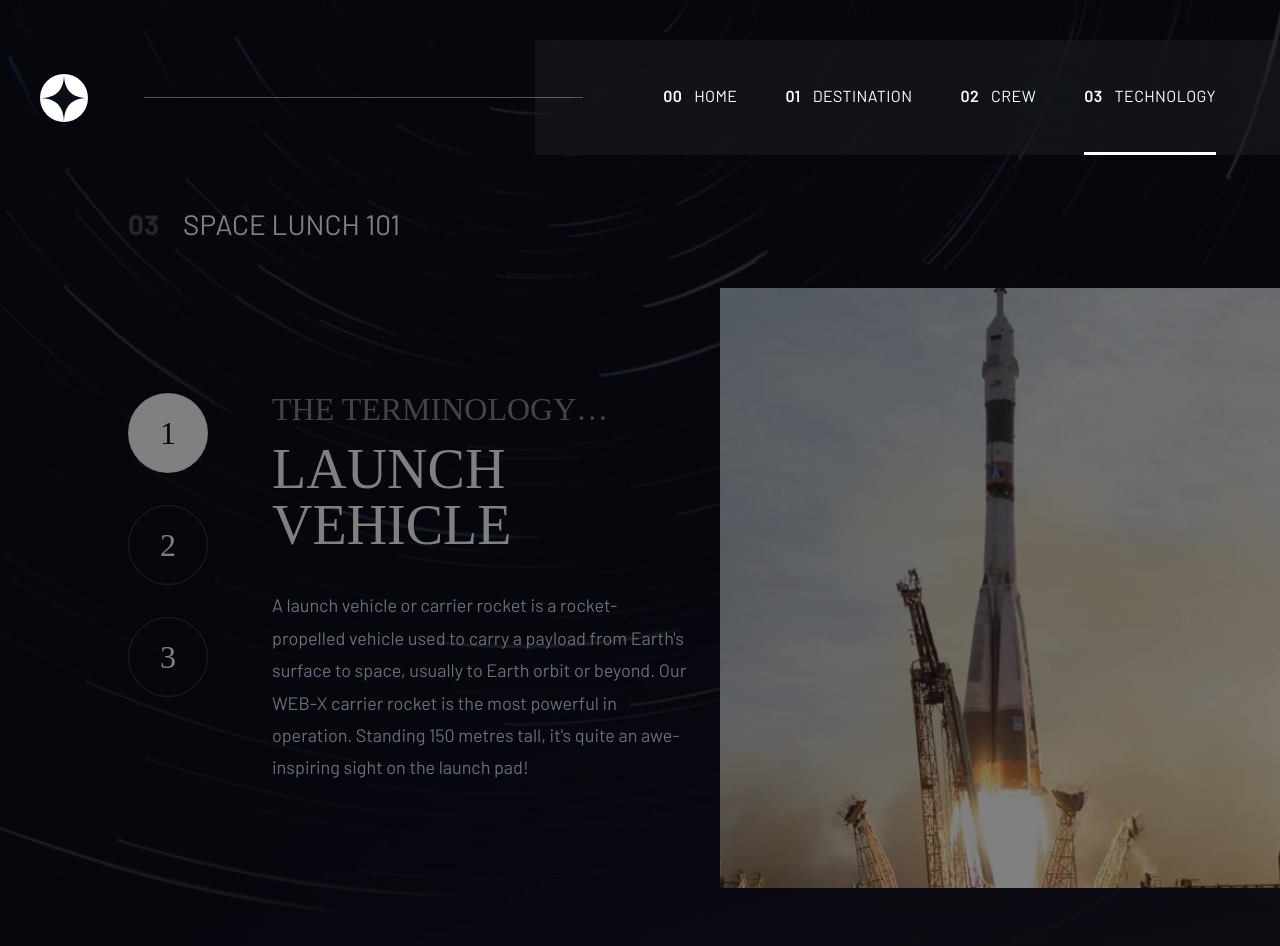
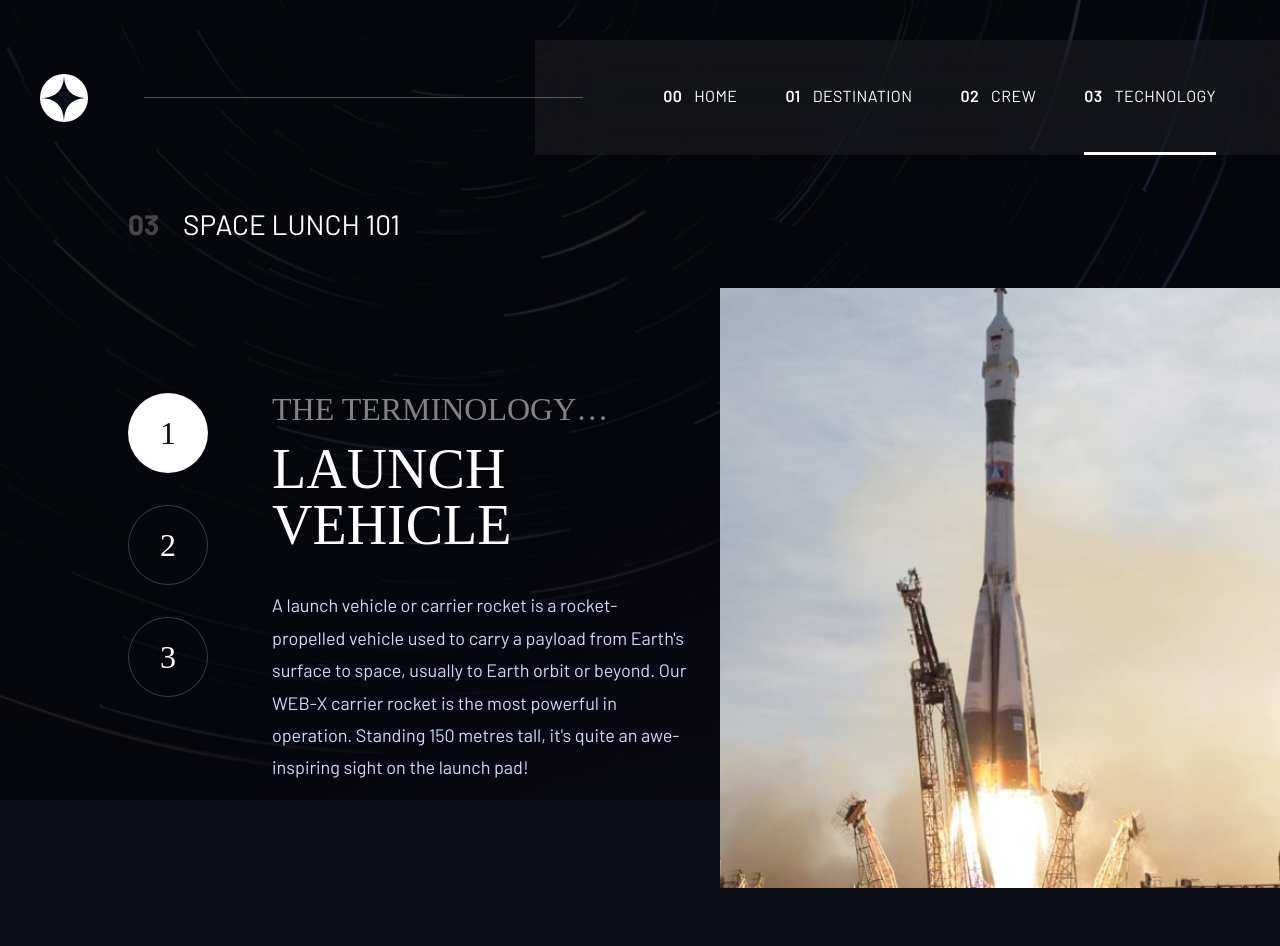
Before and after one commit to l025/fm-c, a Next.js app: page /space-tourism-website/technology in a window 1280 px wide. Shown: the top 946 px of the page. Built offline with nearby package versions, Linux system fonts and the light colour scheme; a web font is replaced by a local one.

Commit message:
fix bg brightness

```diff
--- a/app/space-tourism-website/crew/content.jsx
+++ b/app/space-tourism-website/crew/content.jsx
@@ -10,13 +10,13 @@ export default function CrewContent({ data }) {
   }, [])
   return (
     <>
-      <main
-        className={
-          'flex justify-center items-start md:items-start min-h-screen bg-neutral-100 bg-cover brightness-50' +
-          ' bg-[url("/space-tourism-website/assets/crew/background-crew-mobile.jpg")]' +
-          ' md:bg-[url("/space-tourism-website/assets/crew/background-crew-tablet.jpg")]' +
-          ' xl:bg-[url("/space-tourism-website/assets/crew/background-crew-desktop.jpg")]'
-        }>
+      <main className="flex justify-center items-end min-h-screen bg-neutral-100 ">
+        <div
+          className={
+            'bg bg-[url("/space-tourism-website/assets/crew/background-crew-mobile.jpg")]' +
+            ' md:bg-[url("/space-tourism-website/assets/crew/background-crew-tablet.jpg")]' +
+            ' xl:bg-[url("/space-tourism-website/assets/crew/background-crew-desktop.jpg")]'
+          }></div>
         <div className="container ">
           <div className="flex flex-col md:gap-6 items-center justify-center min-h-screen xl:relative xl:justify-between xl:items-start mx-8 md:mx-12 xl:mx-32 xl:pb-16 text-center xl:text-left">
             <h1 className="flex gap-6 my-6 w-full justify-center md:justify-start pt-20 md:pt-32 xl:mt-20">
@@ -71,7 +71,7 @@ export default function CrewContent({ data }) {
                       'max-w-[271px]  md:max-w-[446px] xl:max-h-[734px]'
                     }
                   />
-                  <div className="absolute bottom-0 left-0 w-full h-20 md:h-32 xl:h-32 bg-gradient-to-t from-primary to-transparent"></div>
+                  <div className="absolute bottom-0 left-0 w-full h-20 md:h-32 xl:h-32 bg-gradient-to-t from-[#06070b] to-transparent rounded-t-full"></div>
                 </div>
               </div>
             </div>
--- a/app/space-tourism-website/destination/content.jsx
+++ b/app/space-tourism-website/destination/content.jsx
@@ -10,13 +10,14 @@ export default function DestinationContent({ data }) {
   }, [])
   return (
     <>
-      <main
-        className={
-          'flex justify-center items-start md:items-start min-h-screen bg-neutral-100 bg-cover brightness-50' +
-          ' bg-[url("/space-tourism-website/assets/destination/background-destination-mobile.jpg")]' +
-          ' md:bg-[url("/space-tourism-website/assets/destination/background-destination-tablet.jpg")]' +
-          ' xl:bg-[url("/space-tourism-website/assets/destination/background-destination-desktop.jpg")]'
-        }>
+      <main className="flex justify-center items-end min-h-screen bg-neutral-100 ">
+        <div
+          className={
+            'bg justify-center items-start md:items-start min-h-screen bg-neutral-100 bg-cover brightness-50' +
+            ' bg-[url("/space-tourism-website/assets/destination/background-destination-mobile.jpg")]' +
+            ' md:bg-[url("/space-tourism-website/assets/destination/background-destination-tablet.jpg")]' +
+            ' xl:bg-[url("/space-tourism-website/assets/destination/background-destination-desktop.jpg")]'
+          }></div>
         <div className="container">
           <div className="flex flex-col xl:gap-6 items-center justify-center min-h-screen xl:relative xl:justify-between xl:items-start mx-8 xl:mx-32 xl:pb-16 text-center xl:text-left">
             <h1 className="flex gap-6 my-6 w-full justify-center md:justify-start py-20 md:pt-32 xl:mt-20 xl:pb-0">
--- a/app/space-tourism-website/page.jsx
+++ b/app/space-tourism-website/page.jsx
@@ -3,14 +3,14 @@
 export default function HomePage() {
   return (
     <>
-      <main
-        className={
-          'flex justify-center items-end min-h-screen bg-neutral-100 bg-cover brightness-50' +
-          ' bg-[url("/space-tourism-website/assets/home/background-home-mobile.jpg")]' +
-          ' md:bg-[url("/space-tourism-website/assets/home/background-home-tablet.jpg")]' +
-          ' xl:bg-[url("/space-tourism-website/assets/home/background-home-desktop.jpg")]'
-        }>
-        <div className="container pt-32 md:pt-40 xl:py-6">
+      <main className="flex justify-center items-end min-h-screen bg-neutral-100 ">
+        <div
+          className={
+            'bg bg-[url("/space-tourism-website/assets/home/background-home-mobile.jpg")]' +
+            ' md:bg-[url("/space-tourism-website/assets/home/background-home-tablet.jpg")]' +
+            ' xl:bg-[url("/space-tourism-website/assets/home/background-home-desktop.jpg")]'
+          }></div>
+        <div className="container pt-32 md:pt-40 xl:py-6 relative">
           <div className="flex flex-col xl:flex-row gap-16 items-center justify-center xl:justify-between mb-32 mx-8 md:mx-12 xl:mx-32 text-center xl:text-left">
             <div className="flex-1 flex flex-col text-secondary">
               <h1 className="flex flex-col">
--- a/app/space-tourism-website/style.css
+++ b/app/space-tourism-website/style.css
@@ -13,6 +13,10 @@
 }
 
 @layer utilities {
+  .bg {
+    @apply absolute z-0 left-0 top-0 w-full h-full bg-cover brightness-50;
+  }
+
   .nav-text {
     @apply text-[14px] xl:text-[16px] tracking-wide;
   }
--- a/app/space-tourism-website/technology/content.jsx
+++ b/app/space-tourism-website/technology/content.jsx
@@ -10,13 +10,13 @@ export default function CrewContent({ data }) {
   }, [])
   return (
     <>
-      <main
-        className={
-          'flex justify-center items-start md:items-start min-h-screen bg-neutral-100 bg-cover brightness-50' +
-          ' bg-[url("/space-tourism-website/assets/technology/background-technology-mobile.jpg")]' +
-          ' md:bg-[url("/space-tourism-website/assets/technology/background-technology-tablet.jpg")]' +
-          ' xl:bg-[url("/space-tourism-website/assets/technology/background-technology-desktop.jpg")]'
-        }>
+      <main className="flex justify-center items-end min-h-screen bg-neutral-100 ">
+        <div
+          className={
+            'bg bg-[url("/space-tourism-website/assets/technology/background-technology-mobile.jpg")]' +
+            ' md:bg-[url("/space-tourism-website/assets/technology/background-technology-tablet.jpg")]' +
+            ' xl:bg-[url("/space-tourism-website/assets/technology/background-technology-desktop.jpg")]'
+          }></div>
         <div className="container max-w-full xl:max-w-[1280px] 2xl:max-w-[1536px]">
           <div className="flex flex-col md:gap-6 items-center justify-center min-h-screen xl:relative xl:justify-between xl:items-start mx-8 xl:mx-32 xl:pb-16 text-center xl:text-left">
             <h1 className="flex gap-6 my-6 w-full justify-center md:justify-start py-20 md:pt-32 xl:mt-20 xl:pb-0">
```
